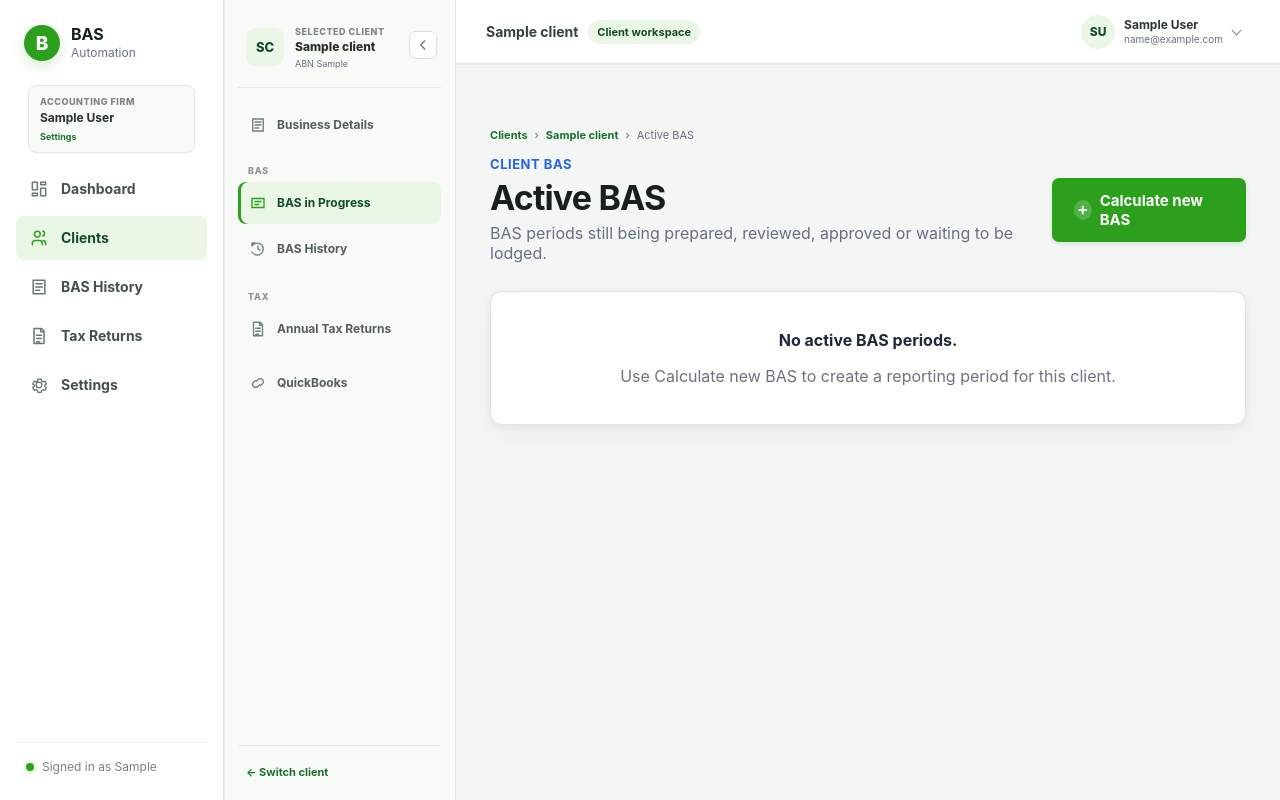
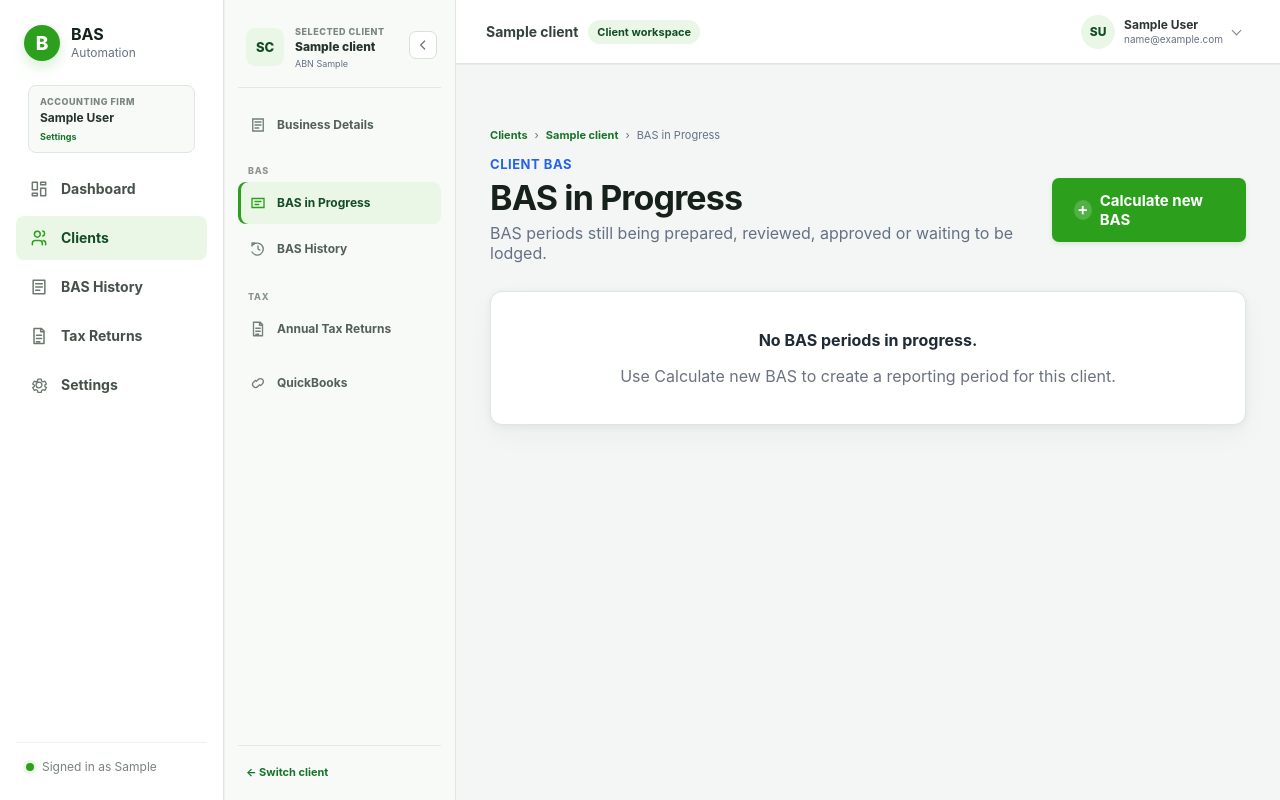
Before and after one commit to raviyadav2509/accounting, a Flask app: page /clients/1/active-bas in a window 1280 px wide. Run offline with Flask 3, Linux system fonts and the light colour scheme; the visitor is signed in with stand-in values (Sample User, id 1); tables that the repository leaves empty hold one stand-in row (values such as "Sample post").

Commit message:
Rename Active BAS to BAS in Progress in templates/client_active_bas.html

```diff
--- a/templates/client_active_bas.html
+++ b/templates/client_active_bas.html
@@ -1,5 +1,5 @@
 {% extends "base.html" %}
-{% block title %}Active BAS | {{ client.company_name }}{% endblock %}
+{% block title %}BAS in Progress | {{ client.company_name }}{% endblock %}
 
 {% block content %}
 <div class="workspace-breadcrumbs">
@@ -7,13 +7,13 @@
     <span>›</span>
     <a href="{{ url_for('clients.business_details', client_id=client.id) }}">{{ client.company_name }}</a>
     <span>›</span>
-    <span>Active BAS</span>
+    <span>BAS in Progress</span>
 </div>
 
 <div class="page-heading client-section-heading">
     <div>
         <div class="eyebrow">Client BAS</div>
-        <h1>Active BAS</h1>
+        <h1>BAS in Progress</h1>
         <div class="subtitle">BAS periods still being prepared, reviewed, approved or waiting to be lodged.</div>
     </div>
 
@@ -166,7 +166,7 @@
 </div>
 {% else %}
 <div class="card empty-state">
-    <strong>No active BAS periods.</strong>
+    <strong>No BAS periods in progress.</strong>
     <p>Use Calculate new BAS to create a reporting period for this client.</p>
 </div>
 {% endif %}
```
